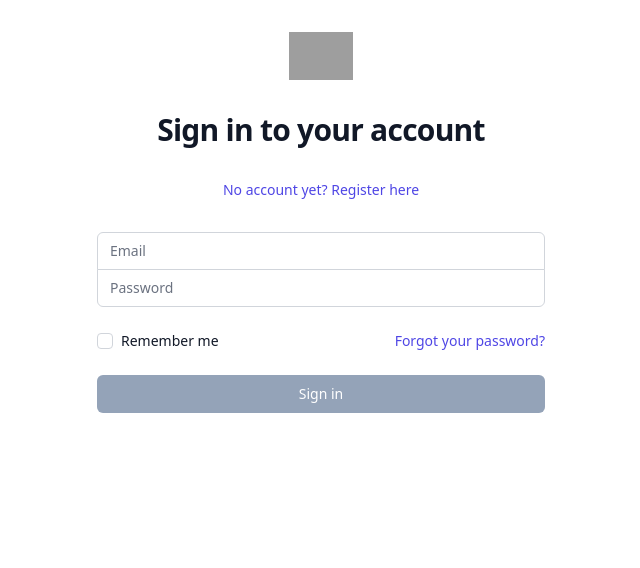
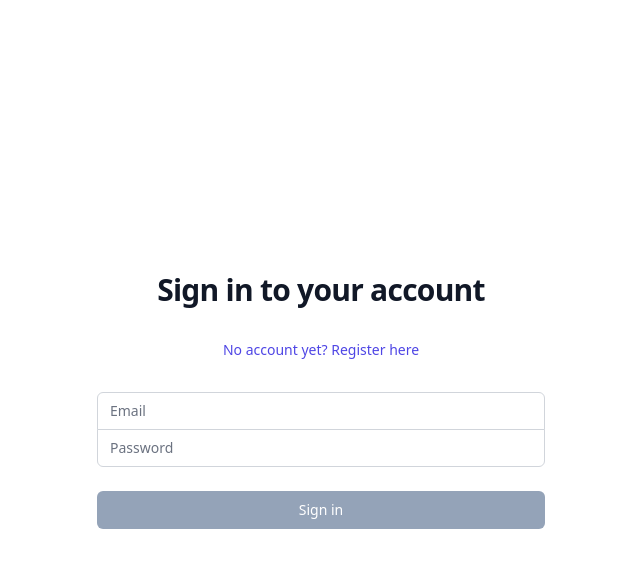
Before and after one commit to shnnmrcs/capstone_quizApp, a React app: page /auth in a window 1280 px wide. Shown: the top 568 px of the page, without its empty margins (319-959 px from the left). Built offline with nearby package versions, Linux system fonts and the light colour scheme; grey boxes are pictures that could not be loaded.

Commit message:
Fix Auth and Error

```diff
--- a/src/components/Forms/AuthForms/index.jsx
+++ b/src/components/Forms/AuthForm/index.jsx
@@ -3,7 +3,7 @@ import clsx from 'clsx';
 import { Field, Form, Formik } from 'formik';
 import React from 'react';
 
-function CustomForm({ fields, btnText, children, ...props }) {
+function AuthForm({ fields, btnText, children, ...props }) {
   return (
     <Formik {...props}>
       {({ isValid, dirty, isSubmitting, errors }) => (
@@ -39,4 +39,4 @@ function CustomForm({ fields, btnText, children, ...props }) {
   );
 }
 
-export default CustomForm;
+export default AuthForm;
--- a/src/layouts/AuthLayout/index.jsx
+++ b/src/layouts/AuthLayout/index.jsx
@@ -8,15 +8,8 @@ function AuthLayout({ user, userInitialState }) {
     return <Navigate to="/" replace />;
   }
   return (
-    <div className="flex min-h-full items-center justify-center py-4 sm:py-6 lg:py-8">
+    <div className="container flex min-h-screen items-center justify-center py-4 sm:py-6 lg:py-8">
       <div className="w-full max-w-md space-y-8">
-        <div>
-          <img
-            className="mx-auto h-12 w-auto"
-            src="https://tailwindui.com/img/logos/mark.svg?color=indigo&shade=600"
-            alt="Your Company"
-          />
-        </div>
         <Outlet />
       </div>
     </div>
--- a/src/layouts/MainLayout/index.jsx
+++ b/src/layouts/MainLayout/index.jsx
@@ -1,13 +1,20 @@
-import React from 'react';
+import React, { useCallback, useEffect } from 'react';
 import PropTypes from 'prop-types';
 import { connect } from 'react-redux';
 import { Navigate, Outlet } from 'react-router-dom';
 import Errors from '../../components/Errors';
 
-function MainLayout({ user, userInitialState }) {
+function MainLayout({ user, userInitialState, loadTests }) {
   if (!user && userInitialState === false) {
     return <Navigate to="/auth" replace />;
   }
+  const loadData = useCallback(async () => {
+    await Promise.all([loadTests()]);
+  }, [loadTests]);
+
+  useEffect(() => {
+    loadData();
+  }, [loadData]);
 
   return (
     <>
@@ -20,15 +27,31 @@ function MainLayout({ user, userInitialState }) {
 MainLayout.propTypes = {
   user: PropTypes.shape({}),
   userInitialState: PropTypes.bool.isRequired,
+  quiz: PropTypes.shape({}),
+  loadTests: PropTypes.func.isRequired
 };
 
 MainLayout.defaultProps = {
   user: null,
+  quiz: null,
 };
 
-const mapStateToProps = ({ user: { user, userInitialState } }) => ({
+const mapStateToProps = ({ user: { user, userInitialState }, quiz }) => ({
   user,
   userInitialState,
+  quiz,
 });
 
-export default connect(mapStateToProps)(MainLayout);
+const mapDispatchToProps = dispatch => ({
+  loadTests: () =>
+    dispatch({
+      type: 'LOAD_TESTS_REQUEST',
+      payload: {
+        url: '660/tests',
+        method: 'get',
+      },
+      meta: { loadingId: -1 },
+    }),
+});
+
+export default connect(mapStateToProps, mapDispatchToProps)(MainLayout);
--- /dev/null
+++ b/src/middlewares/errorMiddleware.js
@@ -0,0 +1,29 @@
+const error = () => next => async action => {
+  const { type, payload, meta } = action;
+  const match = /(.*)_(FAIL)/.exec(type);
+
+  const title = type
+    .split('_')
+    .map((x, i) => {
+      if (i === 0) {
+        return `${x[0].toUpperCase()}${x.slice(1).toLocaleLowerCase()}`;
+      }
+      return x.toLocaleLowerCase();
+    })
+    .join(' ');
+
+  if (match) {
+    next({
+      type,
+      meta,
+      payload: {
+        message: payload.message,
+        title,
+      },
+    });
+  } else {
+    next(action);
+  }
+};
+
+export default error;
--- a/src/pages/Auth/Login/index.jsx
+++ b/src/pages/Auth/Login/index.jsx
@@ -2,13 +2,13 @@ import React from 'react';
 import { connect } from 'react-redux';
 import PropTypes from 'prop-types';
 import { Link } from 'react-router-dom';
-import AuthForms from '../../../components/Forms/AuthForms';
+import AuthForm from '../../../components/Forms/AuthForm';
 import { loginFields, loginInitialValues } from './loginFields';
 
 function Login({ login }) {
   return (
     <>
-      <h2 className="mt-6 text-center text-3xl font-bold tracking-tight text-gray-900">
+      <h2 className="text-center text-3xl font-bold tracking-tight text-gray-900">
         Sign in to your account
       </h2>
       <p className="my-6 text-center text-sm text-gray-600">
@@ -20,38 +20,12 @@ function Login({ login }) {
         </Link>
       </p>
       <div className="auth-form">
-        <AuthForms
+        <AuthForm
           initialValues={loginInitialValues}
           onSubmit={login}
           fields={loginFields}
           btnText="Sign in"
-        >
-          <div className="mt-4 flex items-center justify-between">
-            <div className="flex items-center">
-              <input
-                id="remember-me"
-                name="remember-me"
-                type="checkbox"
-                className="h-4 w-4 rounded border-gray-300 text-indigo-600 focus:ring-indigo-500"
-              />
-              <label
-                htmlFor="remember-me"
-                className="ml-2 block text-sm text-gray-900"
-              >
-                Remember me
-              </label>
-            </div>
-
-            <div className="text-sm">
-              <Link
-                to="forgot_password"
-                className="font-medium text-indigo-600 hover:text-indigo-500"
-              >
-                Forgot your password?
-              </Link>
-            </div>
-          </div>
-        </AuthForms>
+        />
       </div>
     </>
   );
--- a/src/pages/Auth/Register/index.jsx
+++ b/src/pages/Auth/Register/index.jsx
@@ -2,7 +2,7 @@ import React from 'react';
 import { connect } from 'react-redux';
 import PropTypes from 'prop-types';
 import { Navigate } from 'react-router-dom';
-import AuthForms from '../../../components/Forms/AuthForms';
+import AuthForm from '../../../components/Forms/AuthForm';
 import { registerFields, registerInitialValues } from './registerFields';
 
 function Register({ register, registerSuccess }) {
@@ -15,7 +15,7 @@ function Register({ register, registerSuccess }) {
         Register an account
       </h2>
       <div className="auth-form">
-        <AuthForms
+        <AuthForm
           initialValues={registerInitialValues}
           onSubmit={register}
           fields={registerFields}
--- a/src/reducers/errorReducer.js
+++ b/src/reducers/errorReducer.js
@@ -6,24 +6,12 @@ export default (state = errorInitialState, { type, payload, meta }) => {
   if (!match) return state;
 
   const [, actionType, actionName] = match;
-
-  const title = type
-    .split('_')
-    .map((x, i) => {
-      if (i === 0) {
-        return `${x[0].toUpperCase()}${x.slice(1).toLocaleLowerCase()}`;
-      }
-      return x.toLocaleLowerCase();
-    })
-    .join(' ');
-
   if (actionName === 'FAIL') {
     return [
       ...state,
       {
         action: actionType,
-        message: payload.message,
-        title,
+        ...payload,
         ...meta,
       },
     ];
```
